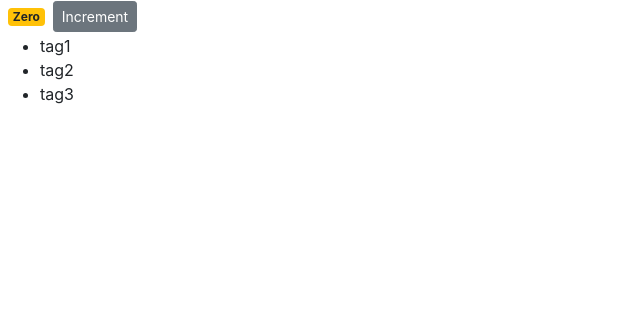
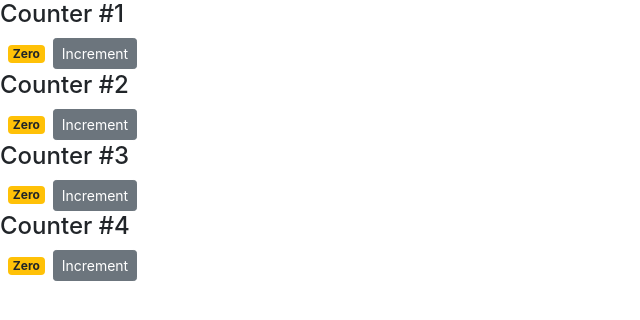
Before and after one commit to Peri7at/react-counter-app, a React (Create React App) app: page / in a window 1280 px wide. Shown: the top 320 px of the page, without its empty margins (0-640 px from the left). Built offline with nearby package versions, Linux system fonts and the light colour scheme.

Commit message:
add counters component and children props

```diff
--- a/src/components/counter.jsx
+++ b/src/components/counter.jsx
@@ -2,39 +2,31 @@
 
 class Counter extends Component {
   state = {
-    count: 0,
-    tags: ['tag1', 'tag2', 'tag3']
+    value: this.props.value
   };
 
-  renderTags() {
-    if (this.state.tags.length === 0) return <p>There are no tags!</p>;
-    return <ul>{ this.state.tags.map( tag => <li key={ tag }>{ tag }</li>)}</ul>
-  };
-
-  handleIncrement = (product) => {
-    console.log(product)
-    this.setState({ count: this.state.count + 1 })
+  handleIncrement = () => {
+    this.setState({ value: this.state.value + 1 })
   };
 
   render() {
     return (
       <div>
+        {this.props.children}
         <span className= { this.getBadgeClasses() } >{this.formatCount()}</span>
-        <button onClick = {() => this.handleIncrement({id: 1})} className='btn btn-secondary btn-sm'>Increment</button>
-        { this.state.tags.length === 0 && 'Please create a new a tag!' }
-        { this.renderTags() }
+        <button onClick = {this.handleIncrement} className='btn btn-secondary btn-sm'>Increment</button>
       </div>
     );
   }
 
   getBadgeClasses() {
     let classes = 'badge m-2 badge-';
-    classes += (this.state.count === 0) ? 'warning' : 'primary';
+    classes += (this.state.value === 0) ? 'warning' : 'primary';
     return classes;
   }
 
   formatCount() {
-    const { count } = this.state;
+    const { value: count } = this.state;
     return count === 0 ? 'Zero' : count;
   }
 }
--- /dev/null
+++ b/src/components/counters.jsx
@@ -0,0 +1,27 @@
+import React, { Component } from 'react';
+import Counter from './counter';
+
+class Counters extends Component {
+  state = {
+    counters: [
+      {id: 1, value: 0},
+      {id: 2, value: 0},
+      {id: 3, value: 0},
+      {id: 4, value: 0}
+    ]
+   };
+
+  render() {
+    return (
+      <div>
+        {this.state.counters.map(counter =>
+          <Counter key={counter.id} value={counter.value}>
+            <h4>Counter #{counter.id}</h4>
+          </Counter>
+        )}
+      </div>
+    );
+  }
+}
+
+export default Counters;
--- a/src/index.js
+++ b/src/index.js
@@ -4,9 +4,9 @@
 import App from './App';
 import reportWebVitals from './reportWebVitals';
 import 'bootstrap/dist/css/bootstrap.css';
-import Counter from './components/counter';
+import Counters from './components/counters';
 
-ReactDOM.render(<Counter />, document.getElementById('root'));
+ReactDOM.render(<Counters />, document.getElementById('root'));
 
 // If you want to start measuring performance in your app, pass a function
 // to log results (for example: reportWebVitals(console.log))
```
